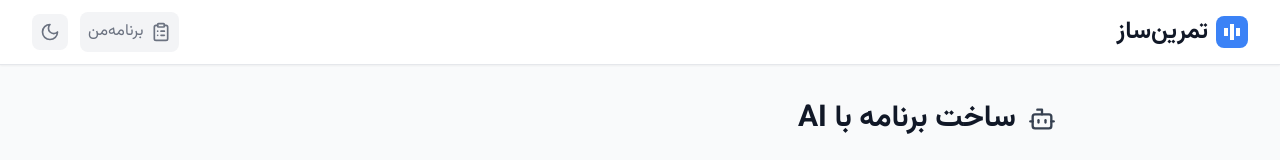
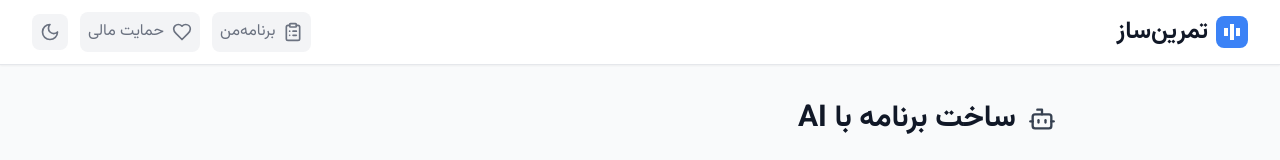
Before and after one commit to fardm/tamrinsaz-next, a Next.js app: page /ai-workout-generator in a window 1280 px wide. Shown: the top 160 px of the page. Built offline with nearby package versions, Linux system fonts and the light colour scheme.

Commit message:
added donate

```diff
--- a/src/components/Header.tsx
+++ b/src/components/Header.tsx
@@ -4,7 +4,7 @@
 import React, { useState, useRef, useEffect } from 'react';
 import Link from 'next/link';
 import { usePathname } from 'next/navigation';
-import { Moon, Sun, Menu, Bot, ClipboardList, X, Github, Send } from 'lucide-react';
+import { Moon, Sun, Menu, Bot, ClipboardList, X, Github, Send, Heart } from 'lucide-react';
 import { useTheme } from '../hooks/useTheme';
 
 export function Header() {
@@ -67,6 +67,15 @@ export function Header() {
               </button>
             </Link>
 
+            <a href="https://coffeete.ir/ifard" target="_blank" rel="noopener noreferrer">
+              <button
+                className="bg-gray-100 dark:bg-gray-700 p-2 rounded-lg text-gray-500 hover:bg-gray-100 dark:text-gray-400 dark:hover:bg-gray-800 transition-colors hover:bg-gray-200 dark:hover:bg-gray-700 flex items-center space-x-2 space-x-reverse"
+                aria-label="حمایت مالی"
+              >
+                <Heart className="h-5 w-5" />
+                <span>حمایت مالی</span>
+              </button>
+            </a>
             <button
               onClick={toggleTheme}
               className="bg-gray-100 dark:bg-gray-700 p-2 rounded-lg text-gray-500 hover:bg-gray-100 dark:text-gray-400 dark:hover:bg-gray-800 transition-colors hover:bg-gray-200 dark:hover:bg-gray-700"
@@ -147,6 +156,18 @@ export function Header() {
               </div>
 
               <div className="mt-4 pt-4 border-t border-gray-200 dark:border-gray-700">
+
+                <a
+                  href="https://coffeete.ir/ifard"
+                  target="_blank"
+                  rel="noopener noreferrer"
+                  onClick={() => setShowMobileMenu(false)}
+                  className={getMenuItemClass('/donate')}
+                >
+                  <Heart className="h-5 w-5" />
+                  <span>حمایت مالی</span>
+                </a>
+
                 <div className="flex justify-start space-x-3 space-x-reverse mt-4 px-4 pb-4">
                   <a
                     href="https://github.com/fardm"
```
